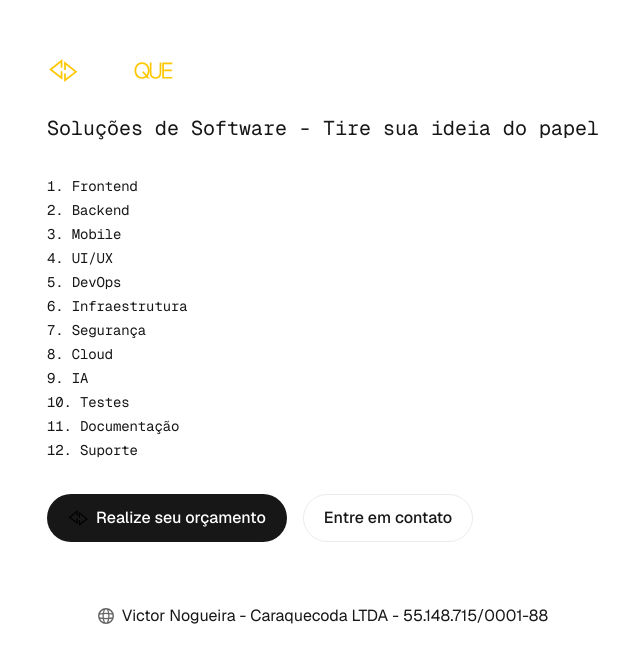
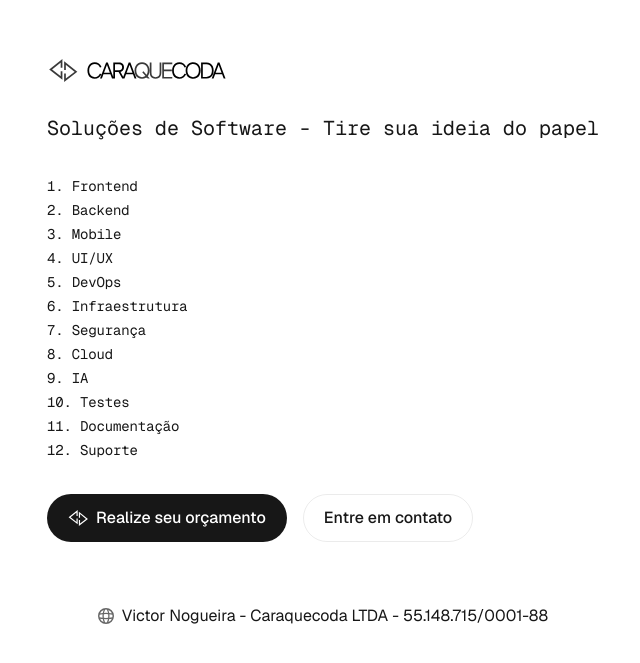
Before and after one commit to vmnog/caraquecoda, a Next.js app: page / in a window 1280 px wide. Shown: the part 105-768 px from the top of the page, without its empty margins (317-957 px from the left). Built offline with nearby package versions, Linux system fonts and the light colour scheme.

Commit message:
feat: add dark mode support for logo images and remove underline hover effect
- add invert and grayscale classes to logo images for dark mode compatibility
- remove hover:underline and hover:underline-offset-4 classes from footer element

```diff
--- a/src/app/page.tsx
+++ b/src/app/page.tsx
@@ -5,6 +5,7 @@
 		<div className="grid grid-rows-[20px_1fr_20px] items-center justify-items-center min-h-screen p-8 pb-20 gap-16 sm:p-20 font-[family-name:var(--font-geist-sans)]">
 			<main className="flex flex-col gap-[32px] row-start-2 items-center sm:items-start">
 				<Image
+					className="invert grayscale dark:grayscale-0 dark:invert-0"
 					src="/caraquecoda.svg"
 					alt="Caraquecoda logo"
 					width={180}
@@ -37,6 +38,7 @@
 						rel="noopener noreferrer"
 					>
 						<Image
+							className="invert grayscale dark:grayscale-0 dark:invert-0"
 							src="/caraquecoda-icon.svg"
 							alt="Caraquecoda logomark"
 							width={20}
@@ -55,7 +57,7 @@
 				</div>
 			</main>
 			<footer className="row-start-3 flex gap-[24px] flex-wrap items-center justify-center">
-				<span className="flex items-center gap-2 hover:underline hover:underline-offset-4">
+				<span className="flex items-center gap-2">
 					<Image
 						aria-hidden
 						src="/globe.svg"
```
